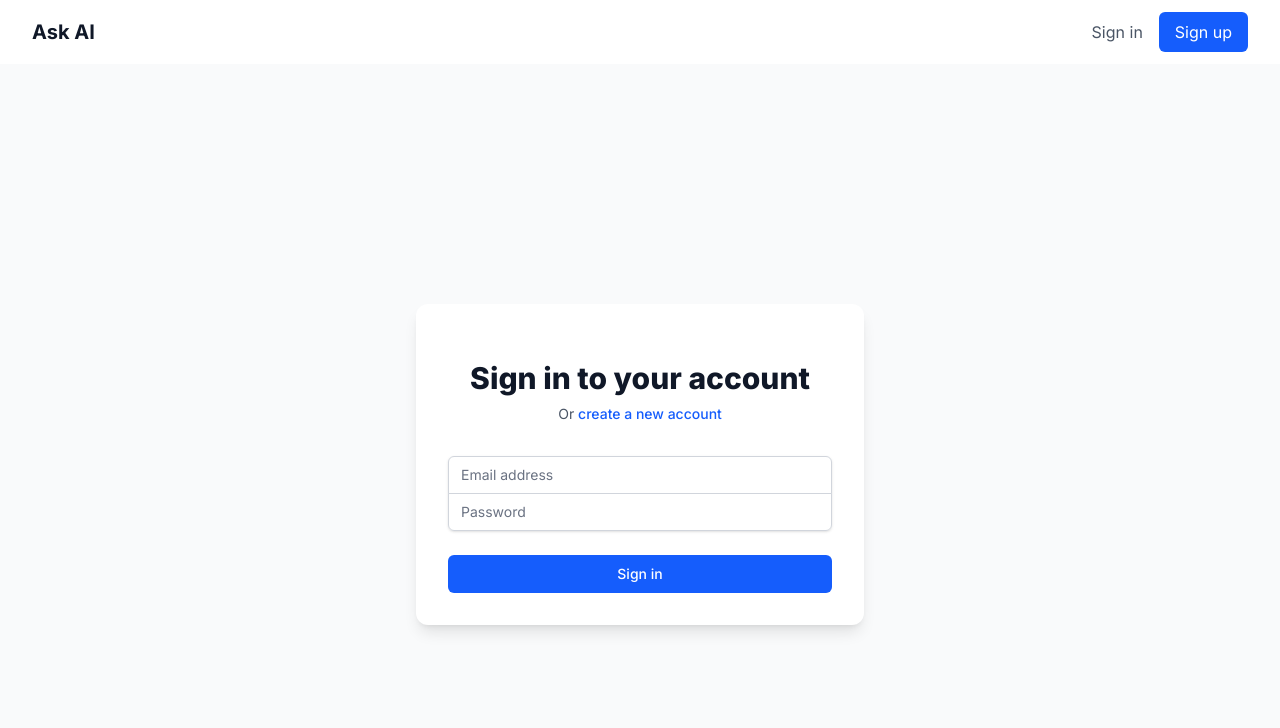
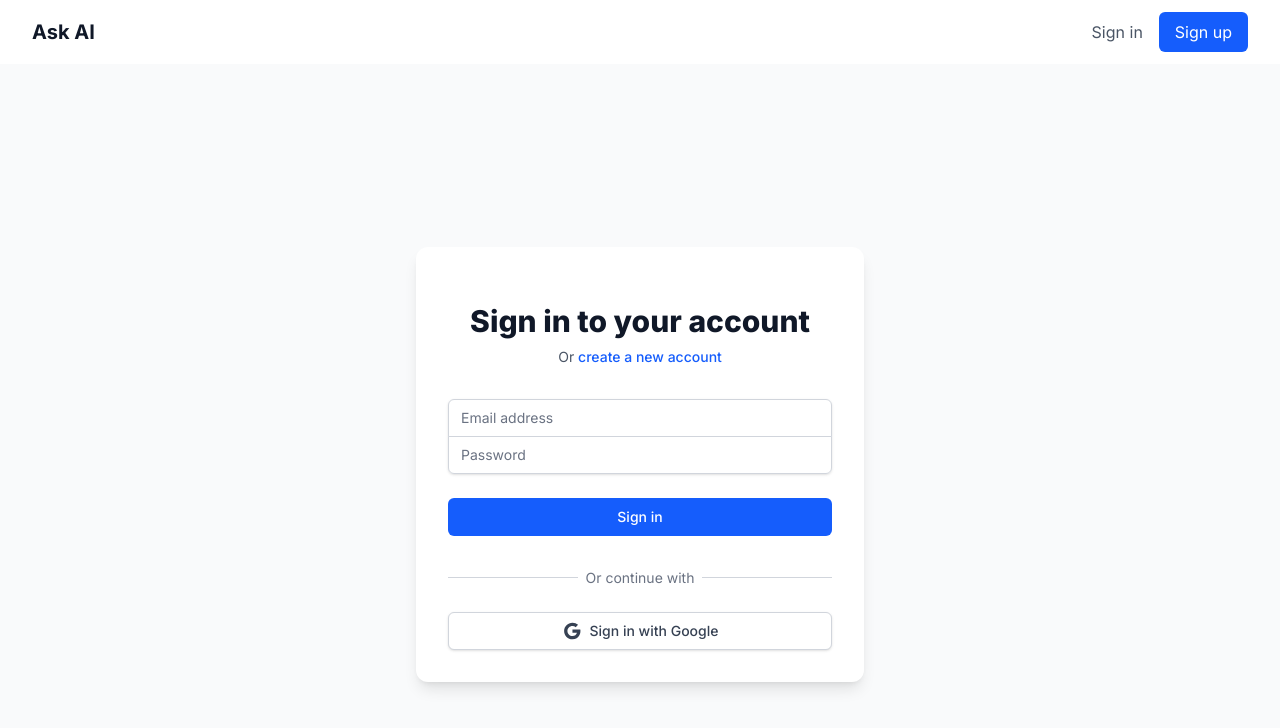
Before and after one commit to quangtruc0912/ask_ai, a Next.js app: page /login in a window 1280 px wide. Shown: the top 728 px of the page. Built offline with nearby package versions, Linux system fonts and the light colour scheme; no server answers.

Commit message:
add login by google

```diff
--- a/app/login/page.tsx
+++ b/app/login/page.tsx
@@ -28,34 +28,19 @@ export default function LoginPage() {
     }
   };
 
-  const sendResponse = (result: unknown) => {
-    window.parent.postMessage(JSON.stringify(result), PARENT_FRAME);
+  const handleGoogleLogin = async () => {
+    try {
+      const provider = new GoogleAuthProvider();
+      await signInWithPopup(auth, provider);
+      router.push('/');
+    } catch (error: unknown) {
+      if (error instanceof Error) {
+        setError(error.message);
+      } else {
+        setError('An unknown error occurred');
+      }
+    }
   };
-
-  useEffect(() => {
-    const handleMessage = (event: MessageEvent) => {
-      if (event.data?.initAuth) {
-        const PROVIDER = new GoogleAuthProvider();
-        signInWithPopup(auth, PROVIDER)
-          .then(sendResponse)
-          .catch(sendResponse);
-      }
-    };
-
-    window.addEventListener('message', handleMessage);
-    return () => window.removeEventListener('message', handleMessage);
-  }, []);
-
-
-  // const handleGoogleLogin = async () => {
-  //   try {
-  //     const provider = new GoogleAuthProvider();
-  //     await signInWithPopup(auth, provider);
-  //     router.push('/');
-  //   } catch (error: any) {
-  //     setError(error.message);
-  //   }
-  // };
 
 
 
@@ -126,7 +111,7 @@ export default function LoginPage() {
           </div>
         </form>
 
-        {/* <div className="mt-6">
+        <div className="mt-6">
           <div className="relative">
             <div className="absolute inset-0 flex items-center">
               <div className="w-full border-t border-gray-300 dark:border-gray-700"></div>
@@ -150,7 +135,7 @@ export default function LoginPage() {
               Sign in with Google
             </button>
           </div>
-        </div> */}
+        </div>
       </div>
     </div>
   );
```
